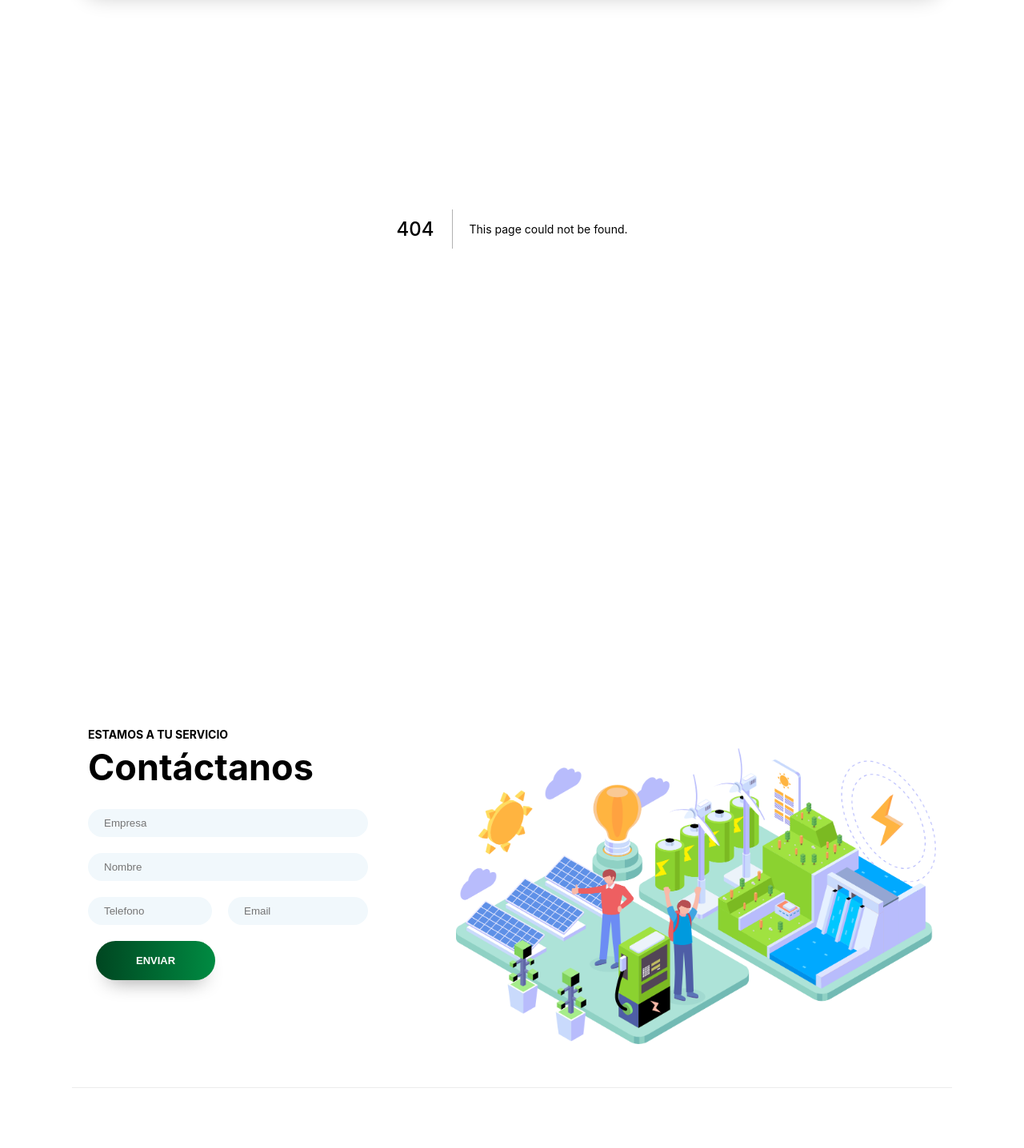
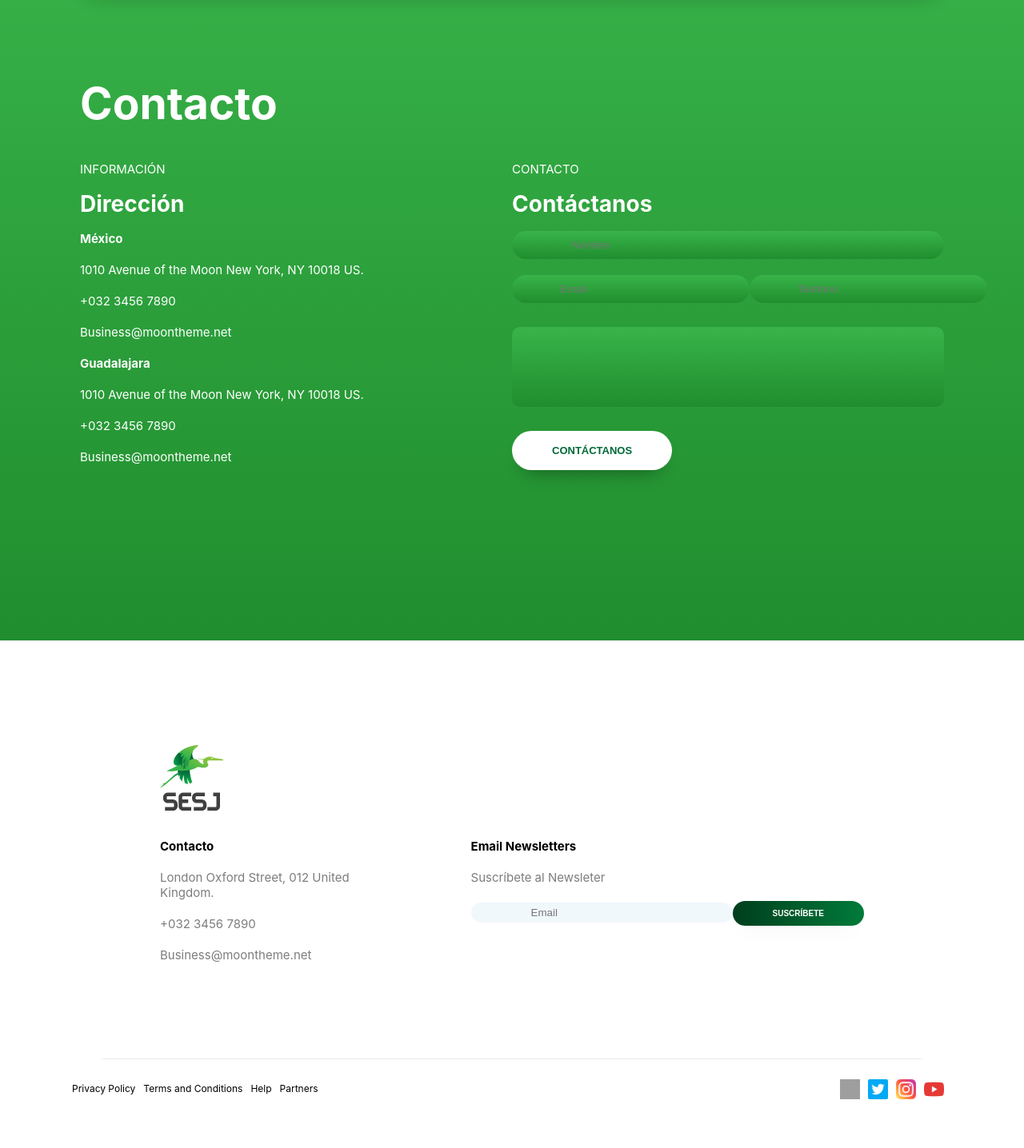
Before and after one commit to nevyl001/sesj, a Next.js app: page /contacto in a window 1280 px wide. Before the commit this address had no page. Shown: the part 114-1550 px from the top of the page at 80% size. Built offline with nearby package versions, Linux system fonts and the light colour scheme; grey boxes are pictures that could not be loaded.

Commit message:
new section contacto

```diff
--- a/components/UI/Paragraph.module.css
+++ b/components/UI/Paragraph.module.css
@@ -1,5 +1,5 @@
 .text {
-  font-size: 16px;
+  font-size: 15px;
   margin: 20px 0;
   color: #828282;
 }
--- a/components/UI/Subtitle.module.css
+++ b/components/UI/Subtitle.module.css
@@ -1,5 +1,5 @@
 .subtitle {
-  font-size: 14px;
+  font-size: 15px;
   margin: 0;
   padding: 0;
 }
--- /dev/null
+++ b/pages/contacto.js
@@ -0,0 +1,203 @@
+import Link from "next/link";
+import styles from "./contacto.module.css";
+import Image from "next/image";
+import Button from "../components/UI/Button";
+import Paragraph from "../components/UI/Paragraph";
+import Subtitle from "../components/UI/Subtitle";
+import Title from "../components/UI/Title";
+
+export default function Home() {
+  return (
+    <main>
+      <div className={styles.head}>
+        <div className={styles.container}>
+          <div className={styles.header_ti}>
+            <Title size="big" color="white" align="left">
+              Contacto
+            </Title>
+          </div>
+          {/* ESTE ES TU FLEX */}
+          <div className={styles.box_flex}>
+            <div className={styles.box_flex_left}>
+              <Paragraph color="white">INFORMACIÓN</Paragraph>
+              <Title size="small" color="white" align="left">
+                Dirección
+              </Title>
+              <div className={styles.box_flex_left_text}>
+                <Subtitle color="white">México</Subtitle>
+                <Paragraph color="white">
+                  1010 Avenue of the Moon New York, NY 10018 US.
+                </Paragraph>
+                <Paragraph color="white">+032 3456 7890</Paragraph>
+                <Paragraph color="white"> Business@moontheme.net</Paragraph>
+              </div>
+              <div className={styles.box_flex_left_text}>
+                <Subtitle color="white">Guadalajara</Subtitle>
+                <Paragraph color="white">
+                  1010 Avenue of the Moon New York, NY 10018 US.
+                </Paragraph>
+                <Paragraph color="white">+032 3456 7890</Paragraph>
+                <Paragraph color="white"> Business@moontheme.net</Paragraph>
+              </div>
+            </div>
+            <div className={styles.box_flex_right}>
+              <Paragraph color="white">CONTACTO</Paragraph>
+              <Title size="small" color="white" align="left">
+                Contáctanos
+              </Title>
+              <div className={styles.box_flex_inputs}>
+                <form action="/send-data-here" method="post">
+                  <div className={styles.nombre}>
+                    <input
+                      type="text"
+                      id="nombre"
+                      name="nombre"
+                      placeholder="Nombre"
+                    />
+                  </div>
+                  <div className={styles.nombreytel}>
+                    <div className={styles.email}>
+                      <input
+                        type="email"
+                        id="email"
+                        name="email"
+                        placeholder="Email"
+                      />
+                    </div>
+                    <div className={styles.tel}>
+                      <input
+                        type="text"
+                        id="telefono"
+                        name="telefono"
+                        placeholder="Telefono"
+                      />
+                    </div>
+                  </div>
+                  <div className={styles.area}>
+                    <input
+                      type="textarea"
+                      name="textValue"
+                      rows={20}
+                      cols={20}
+                    />
+                  </div>
+                </form>
+              </div>
+
+              <Link href="#">
+                <Button>CONTÁCTANOS</Button>
+              </Link>
+            </div>
+          </div>
+        </div>
+      </div>
+      <div className={styles.footer_space1}></div>
+      <div className={styles.footer}>
+        <div className={styles.container}>
+          <div className={styles.footer_img}>
+            <Image alt="footer" src="/img/footer.png" width={80} height={83} />
+          </div>
+          <div className={styles.flex_footer}>
+            <div className={styles.footer_left}>
+              <div className={styles.footer_text}>
+                <Subtitle color="black">Contacto</Subtitle>
+                <Paragraph color="black">
+                  London Oxford Street, 012 United <br /> Kingdom.
+                </Paragraph>
+                <Paragraph color="black">+032 3456 7890</Paragraph>
+                <Paragraph color="black">Business@moontheme.net</Paragraph>
+              </div>
+            </div>
+            <div className={styles.footer_right}>
+              <Subtitle color="black">Email Newsletters</Subtitle>
+              <Paragraph color="black">Suscríbete al Newsleter</Paragraph>
+              <div className={styles.email}>
+                <input
+                  type="email"
+                  id="email"
+                  name="email"
+                  placeholder="Email"
+                />
+                <Link type="submit" href="#">
+                  <Button> SUSCRÍBETE</Button>
+                </Link>
+              </div>
+            </div>
+          </div>
+        </div>
+      </div>
+
+      <div className={styles.space}>
+        <div className={styles.footer_space}></div>
+      </div>
+      <div className={styles.footer_down}>
+        <div className={styles.container}>
+          <div className={styles.flex_footer_down}>
+            <div className={styles.foo_left}>
+              <Link href="#">
+                <a className={styles.link}>Privacy Policy</a>
+              </Link>
+              <Link href="#">
+                <a className={styles.link}>Terms and Conditions</a>
+              </Link>
+              <Link href="#">
+                <a className={styles.link}>Help </a>
+              </Link>
+              <Link href="#">
+                <a className={styles.link}>Partners</a>
+              </Link>
+            </div>
+            <div className={styles.foo_right}>
+              <Link href="https://www.facebook.com">
+                <a target="_blank" rel="noreferrer">
+                  <Image
+                    alt="facebook"
+                    src="/img/facebook-svgrepo-com.svg"
+                    width={25}
+                    height={25}
+                  />
+                </a>
+              </Link>
+              <a
+                href="https://www.twitter.com/"
+                target="_blank"
+                rel="noreferrer"
+              >
+                <Image
+                  alt="twitter"
+                  src="/img/gorjeo.png"
+                  width={25}
+                  height={25}
+                />
+              </a>
+              <a
+                href="https://www.instagram.com/"
+                target="_blank"
+                rel="noreferrer"
+              >
+                <Image
+                  alt="instagram"
+                  src="/img/instagram.png"
+                  width={25}
+                  height={25}
+                />
+              </a>
+              <a
+                href="https://www.youtube.com/"
+                target="_blank"
+                rel="noreferrer"
+              >
+                <Image
+                  alt="youtube"
+                  src="/img/youtube.png"
+                  width={25}
+                  height={25}
+                />
+              </a>
+            </div>
+          </div>
+        </div>
+      </div>
+    </main>
+  );
+}
--- /dev/null
+++ b/pages/contacto.module.css
@@ -0,0 +1,146 @@
+.container {
+  margin: 0 auto;
+  max-width: 1100px;
+}
+.head {
+  background: linear-gradient(180deg, #39b44a 0%, #208d2e 100%);
+  padding: 200px 100px;
+}
+
+.header_title h2 {
+  font-weight: 900;
+}
+
+.footer {
+  background-color: white;
+  padding: 100px 200px;
+}
+.flex_footer {
+  display: flex;
+  justify-content: space-between;
+}
+.footer_space1 {
+  margin: 0 auto;
+  border-top: 1px solid #ebebeb;
+  opacity: 1;
+  background-color: white;
+}
+.flex_footer p {
+  color: #7d7d7d;
+}
+
+.footer_right input {
+  border-style: none;
+  background: #f1f8fc 0% 0% no-repeat padding-box;
+  border-radius: 23px;
+  padding: 5px 75px;
+}
+.footer_right button {
+  color: white;
+  font-size: 10px;
+  background: linear-gradient(270deg, #007b3a 0%, #003e1d 100%);
+  border-style: none;
+  border-radius: 23px;
+  padding: 10px 50px;
+}
+
+/* footer-down */
+.footer_img {
+  padding: 30px 0;
+}
+.footer_down {
+  background-color: white;
+}
+.footer_text p {
+  margin: 20px 0 !important;
+}
+.flex_footer_down {
+  padding: 25px 0;
+  display: flex;
+  justify-content: space-between;
+}
+.space {
+  background-color: white;
+}
+.footer_space {
+  margin: 0 auto;
+  border-top: 1px solid #ebebeb;
+  opacity: 1;
+  width: 80%;
+  background-color: white;
+}
+.foo_left a {
+  font-size: 12px;
+  padding-right: 10px;
+  text-decoration: none;
+  background-color: white;
+  display: flex;
+  display: inline-block;
+}
+
+.foo_right a {
+  background-color: white;
+  padding-right: 10px;
+}
+
+/* box flez */
+
+.box_flex {
+  display: flex;
+}
+.box_flex_left {
+  width: 50%;
+}
+.box_flex_right {
+  width: 50%;
+}
+
+.box_image {
+  width: 60%;
+  margin: auto;
+}
+.box_contacto {
+  background-color: white;
+  padding: 40px;
+  border-radius: 10px;
+}
+.nombre {
+  padding-bottom: 20px;
+}
+.nombre input {
+  width: 100%;
+  border-style: none;
+  background: linear-gradient(180deg, #39b44a 0%, #208d2e 100%);
+  border-radius: 25px;
+  padding: 10px 75px;
+}
+
+.nombreytel {
+  display: flex;
+  justify-content: space-between;
+}
+.nombreytel input {
+  border-style: none;
+  background: linear-gradient(180deg, #39b44a 0%, #208d2e 100%);
+  border-radius: 25px;
+  padding: 10px 60px;
+}
+.email {
+  padding-bottom: 30px;
+}
+
+.tel {
+  padding-bottom: 30px;
+}
+.area {
+  text-align: center;
+  padding-bottom: 30px;
+}
+
+.area input {
+  background: linear-gradient(180deg, #39b44a 0%, #208d2e 100%);
+  border-style: none;
+  width: 100%;
+  height: 100px;
+  border-radius: 10px;
+}
```
Also changed, not shown: pages/clientes.module.css (+1 -6 lines).
